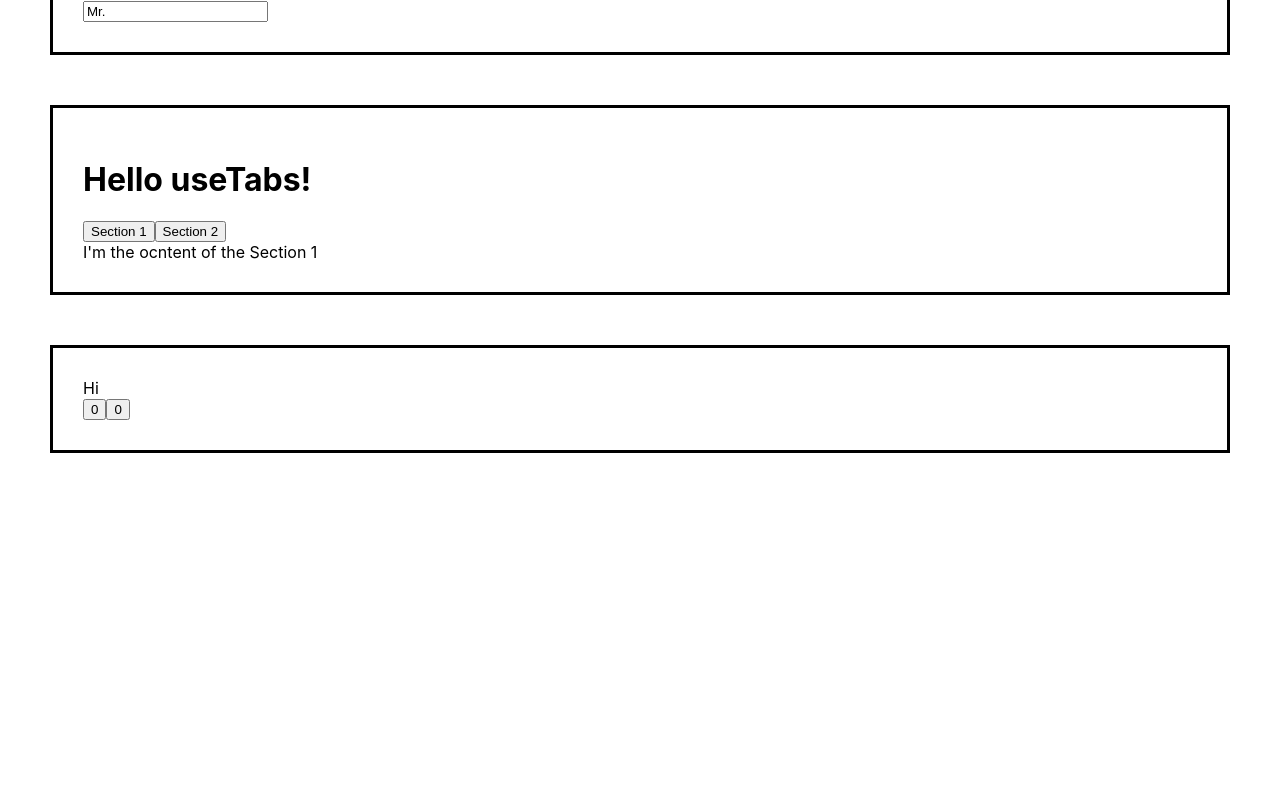
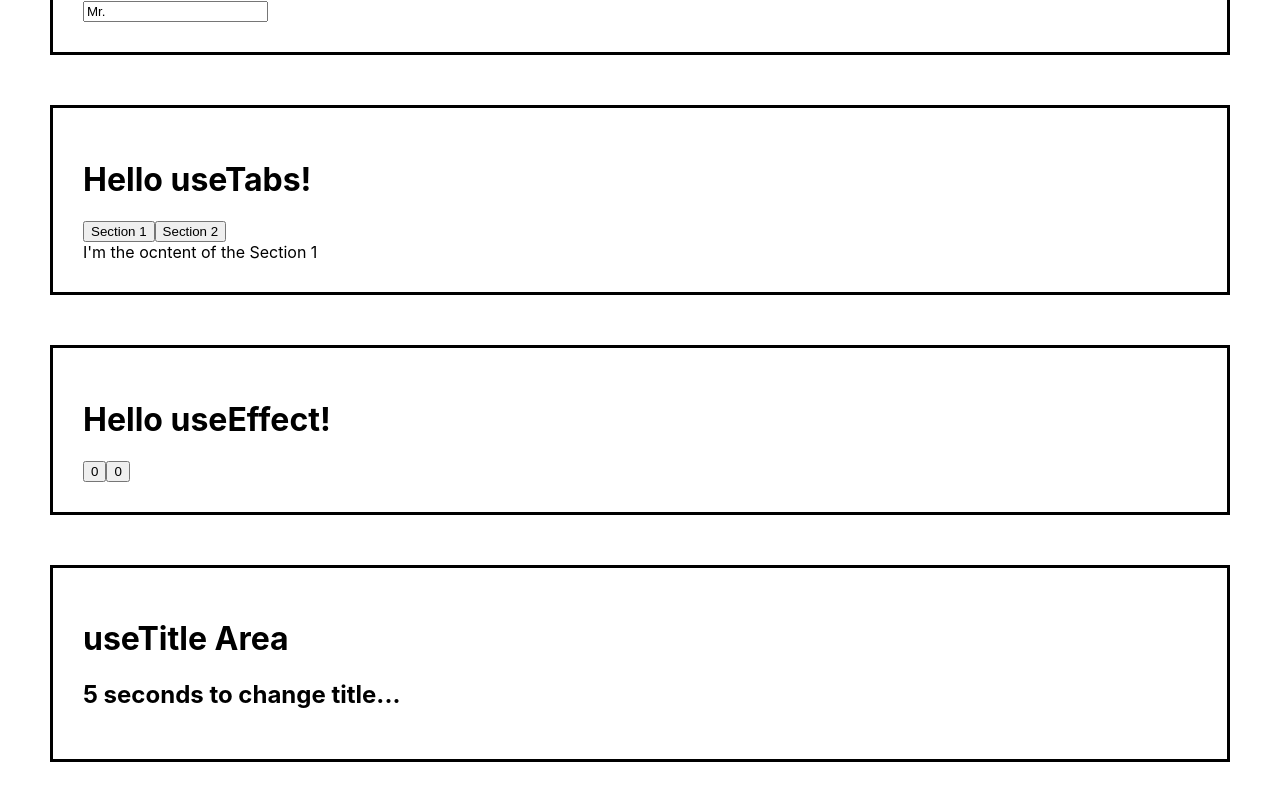
Before and after one commit to mycogno/hook_playground, a React (Create React App) app: page / in a window 1280 px wide. Shown: the part 524-1324 px from the top of the page. Before the commit the page ends 1027 px from the top, so only its background shows below. Built offline with nearby package versions, Linux system fonts and the light colour scheme.

Commit message:
useTitle

```diff
--- a/src/App.js
+++ b/src/App.js
@@ -4,6 +4,7 @@ import HookUseState from "./useState";
 import HookUseInput from "./useInput";
 import HookUseTabs from "./useTabs";
 import HookUseEffect from "./useEffect";
+import HookUseTitle from "./useTitle";
 
 function App() {
   return (
@@ -12,6 +13,7 @@ function App() {
       <HookUseInput />
       <HookUseTabs />
       <HookUseEffect />
+      <HookUseTitle />
     </div>
   );
 }
--- a/src/useEffect.js
+++ b/src/useEffect.js
@@ -7,7 +7,7 @@ const HookUseEffect = () => {
   useEffect(sayHello, []);
   return (
     <div className="App">
-      <div>Hi</div>
+      <h1>Hello useEffect!</h1>
       <button onClick={() => setNumber(number + 1)}>{number}</button>
       <button onClick={() => setAnumber(aNumber + 1)}>{aNumber}</button>
     </div>
--- /dev/null
+++ b/src/useTitle.js
@@ -0,0 +1,26 @@
+import React, { useEffect, useState } from "react";
+
+const useTitle = (initialTitle) => {
+  const [title, setTitle] = useState(initialTitle);
+  const updateTitle = () => {
+    const htmlTitle = document.querySelector("title");
+    htmlTitle.innerText = title;
+  };
+  // useEffect는 component가 mount될 때, title이 update되면
+  // updateTitle 함수를 실행시켜준다.
+  useEffect(updateTitle, [title]);
+  return setTitle;
+};
+
+const HookUseTitle = () => {
+  const titleUpdater = useTitle("Loading...");
+  setTimeout(() => titleUpdater("Home"), 5000); // 5000ms 뒤에 titleUpdater 실행
+  return (
+    <div className="App">
+      <h1>useTitle Area</h1>
+      <h2>5 seconds to change title...</h2>
+    </div>
+  );
+};
+
+export default HookUseTitle;
```
Also changed, not shown: 2 other files (tests, documents, lock files or other folders).
